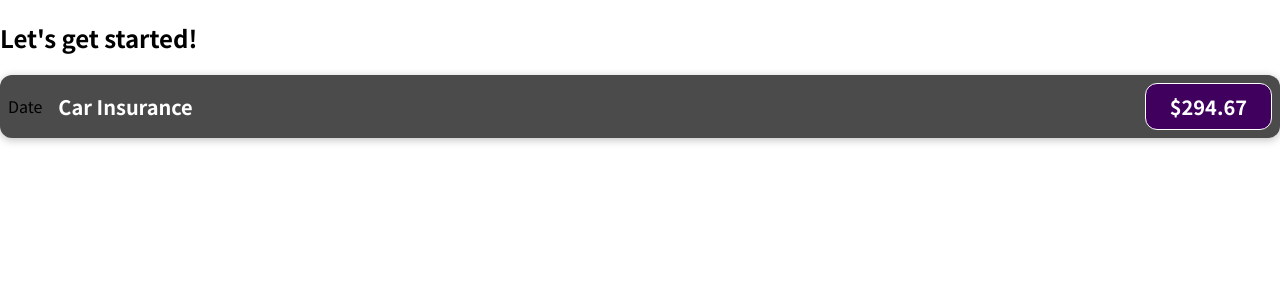
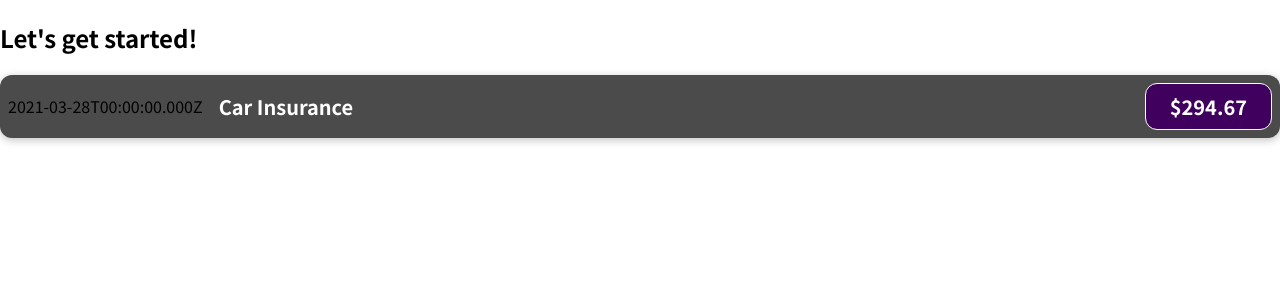
Before and after one commit to 09eric09/expense-tracker, a React (Create React App) app: page / in a window 1280 px wide. Shown: the top 300 px of the page. Built offline with nearby package versions, Linux system fonts and the light colour scheme.

Commit message:
prepped the dynamic content with expressions in the ExpenseItem component HTML

```diff
--- a/src/components/ExpenseItem.js
+++ b/src/components/ExpenseItem.js
@@ -2,12 +2,16 @@ import React from 'react';
 import './ExpenseItem.css';
 
 const ExpenseItem = () => {
+  const expenseDate = new Date(2021, 2, 28);
+  const expenseTitle = 'Car Insurance';
+  const expenseAmount = 294.67;
+
   return (
   <div className="expense-item">
-    <div>Date</div>
+    <div>{expenseDate.toISOString()}</div>
     <div className="expense-item__description">
-      <h2>Car Insurance</h2>
-      <div className="expense-item__price">$294.67</div>
+      <h2>{expenseTitle}</h2>
+      <div className="expense-item__price">${expenseAmount}</div>
     </div>
 
   </div>
```
Also changed, not shown: 1 other file (tests, documents, lock files or other folders).
